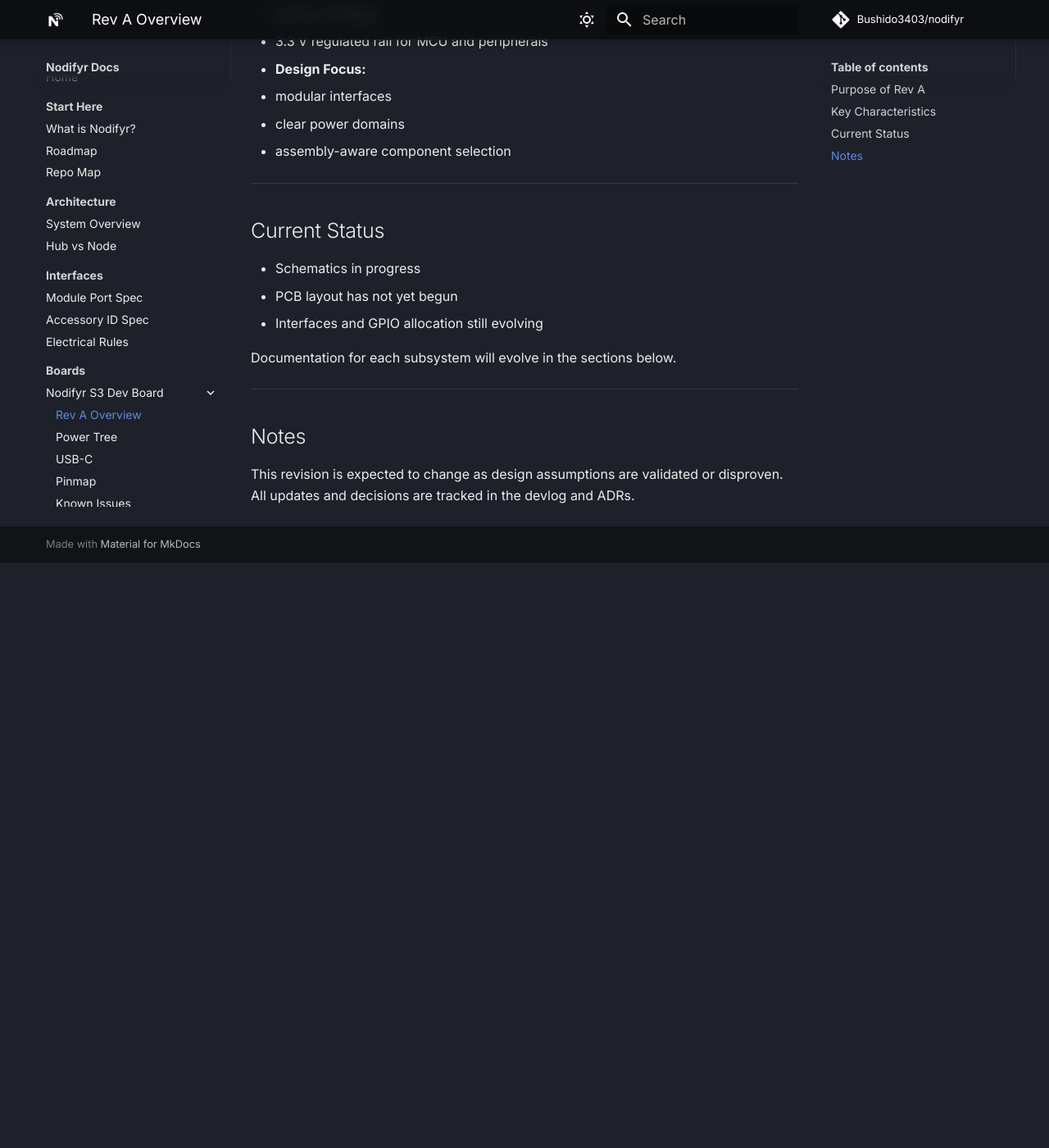
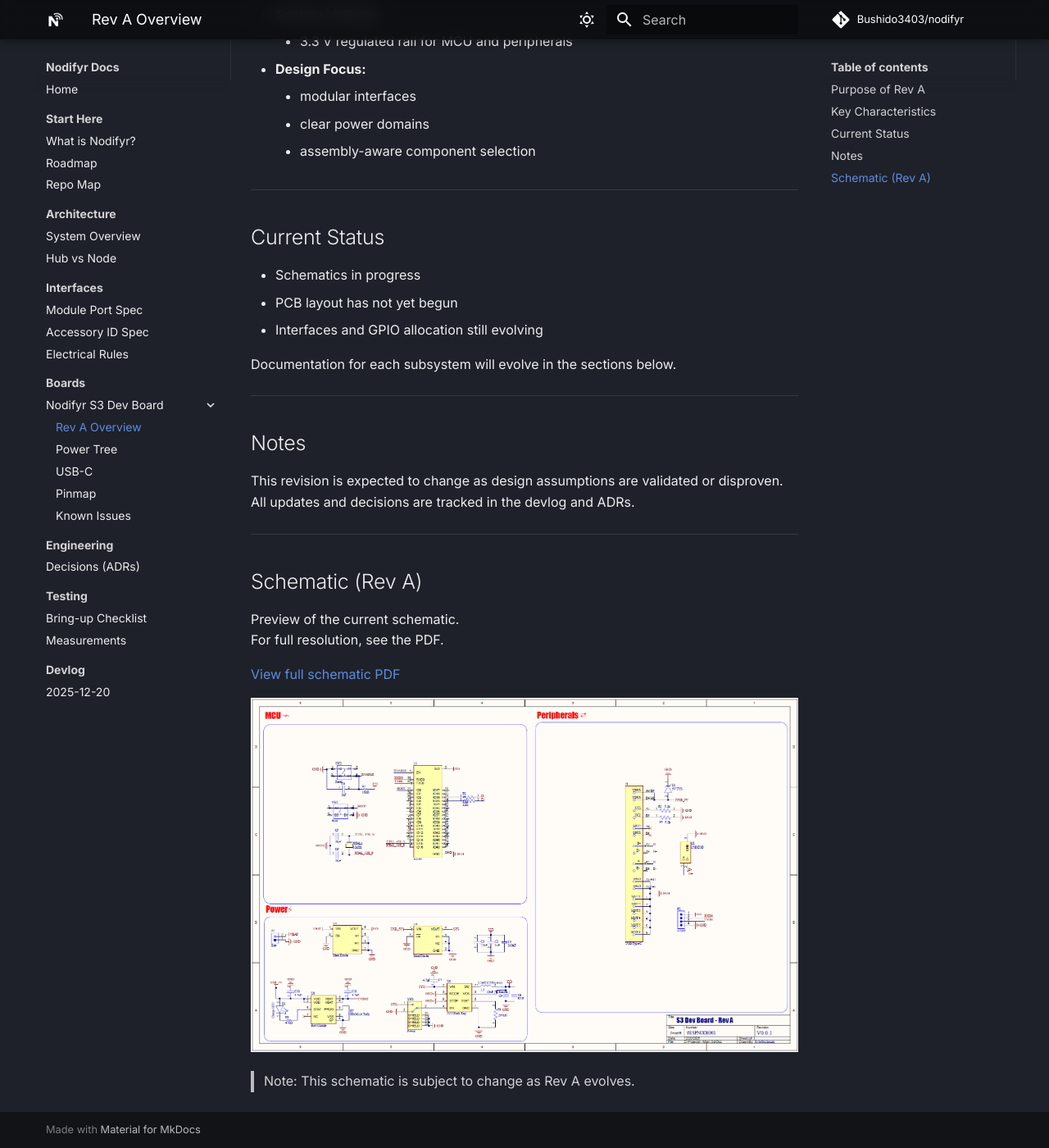
Before and after one commit to Bushido3403/nodifyr, an MkDocs documentation site: the page built from docs/boards/nodifyr-s3-devboard/revA/overview.md, in a window 1280 px wide and 1400 px high, scrolled down 906 px. Shown: the whole window at 82% size. Built offline with MkDocs 1.6.1 and Material for MkDocs 9.7.7, drawn with Linux system fonts in a browser that asks for light colours; comment, search, counter and statistics services are not loaded; before the commit the page ends 1592 px from its top, so only the background shows below that.

Commit message:
added images

```diff
--- a/docs/boards/nodifyr-s3-devboard/revA/overview.md
+++ b/docs/boards/nodifyr-s3-devboard/revA/overview.md
@@ -28,12 +28,12 @@ It is not intended to be a finalized or production-optimized board.
     - Single-cell Li-Po battery
 
 - **System Voltage:**
-  - 3.3 V regulated rail for MCU and peripherals
+    - 3.3 V regulated rail for MCU and peripherals
 
 - **Design Focus:**
-  - modular interfaces
-  - clear power domains
-  - assembly-aware component selection
+    - modular interfaces
+    - clear power domains
+    - assembly-aware component selection
 
 ---
 
@@ -51,3 +51,16 @@ Documentation for each subsystem will evolve in the sections below.
 
 This revision is expected to change as design assumptions are validated or disproven.
 All updates and decisions are tracked in the devlog and ADRs.
+
+---
+
+## Schematic (Rev A)
+
+Preview of the current schematic.
+For full resolution, see the PDF.
+
+[View full schematic PDF](nodifyr-s3-revA-schematic.pdf)
+
+![Rev A Schematic Preview](nodifyr-s3-revA-schematic.png)
+
+> Note: This schematic is subject to change as Rev A evolves.
```
Also changed, not shown: docs/boards/nodifyr-s3-devboard/revA/nodifyr-s3-revA-schematic.png (added), 1 other file.
